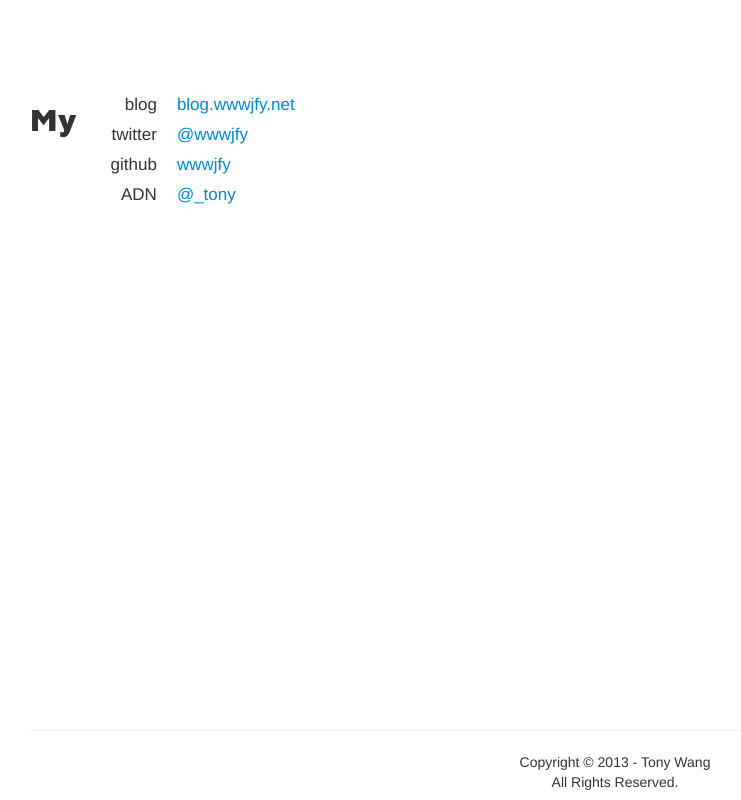
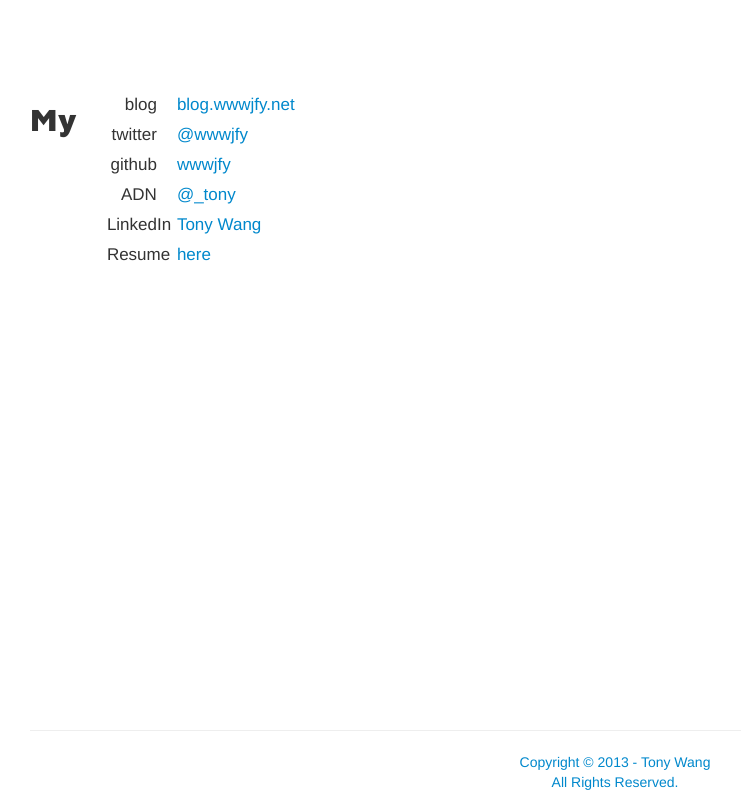
Before and after one commit to wwwjfy/wwwjfy.net, a plain HTML site: page index.html in a window 1280 px wide. Shown: the whole page, without its empty margins (25-766 px from the left). Drawn offline with nearby package versions, Linux system fonts and the light colour scheme.

Commit message:
add linked and resume

```diff
--- a/index.html
+++ b/index.html
@@ -30,6 +30,8 @@
                         <li><category>twitter</category><a href="https://twitter.com/wwwjfy">@wwwjfy</a></li>
                         <li><category>github</category><a href="https://github.com/wwwjfy">wwwjfy</a></li>
                         <li><category>ADN</category><a href='https://alpha.app.net/_tony' rel='me'>@_tony</a></li>
+                        <li><category>LinkedIn</category><a href="http://www.linkedin.com/pub/tony-wang/34/467/7a5">Tony Wang</a></li>
+                        <li><category>Resume</category><a href="/resume.pdf">here</li>
                     </ul>
                 </div>
             </div>
```
